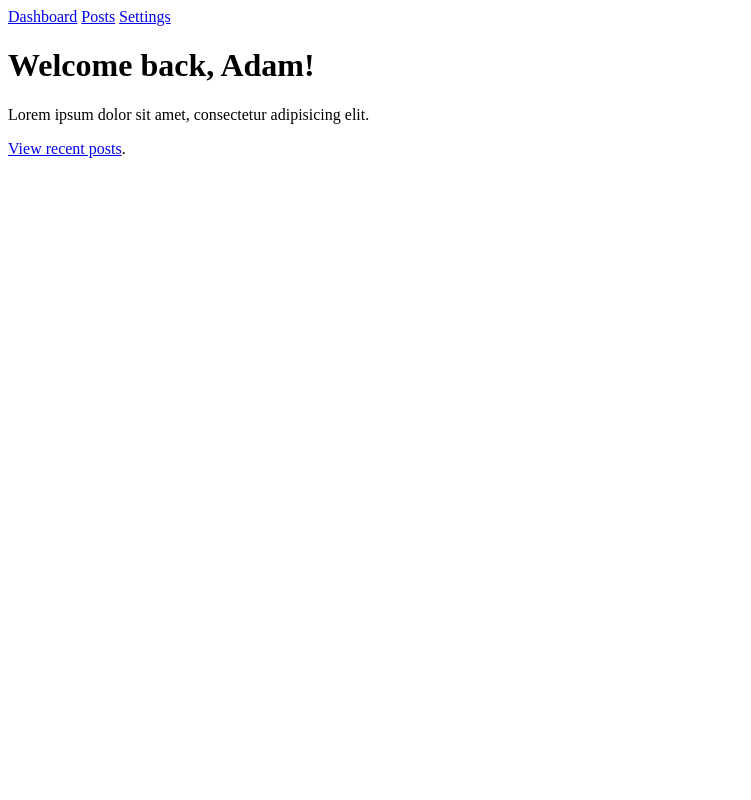
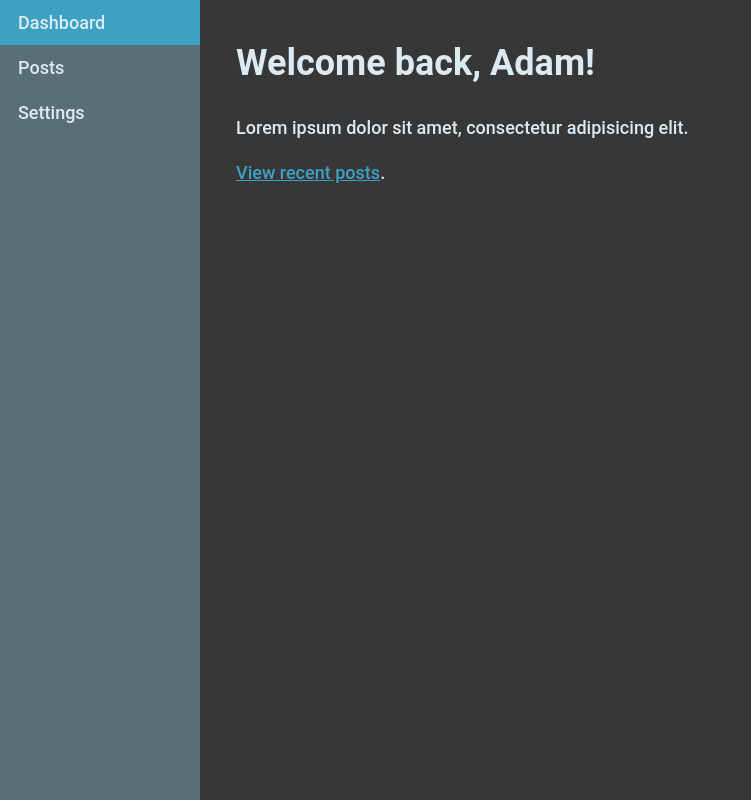
Before and after one commit to adamjameswatkins/VanillaSInglePageApplication, a website with bundled scripts: page frontend/index.html in a window 1280 px wide. Shown: the whole page, without its empty margins (0-751 px from the left). Built offline with nearby package versions, Linux system fonts and the light colour scheme.

Commit message:
Add styling
Added styles.css with own colours and css for the nav

```diff
--- a/frontend/index.html
+++ b/frontend/index.html
@@ -4,6 +4,7 @@
 <head>
     <meta charset="UTF-8" />
     <meta name="viewport" content="width=device-width, initial-scale=1.0" />
+    <link rel="stylesheet" href="/static/css/styles.css" />
     <title>Single Page App</title>
 </head>
 
--- /dev/null
+++ b/frontend/static/css/styles.css
@@ -0,0 +1,48 @@
+:root {
+    --primary-color: #5a6e76;
+    --secondary-color: #393941;
+    --highlight-color: #3da1c2;
+    --background-color: #373737;
+    --foreground-color: #dbeaf3;
+}
+
+body {
+    background-color: var(--background-color);
+    color: var(--foreground-color);
+    font-family: 'Roboto', sans-serif;
+    font-size: 18px;
+    --nav-width:200px;
+    margin: 0 0 0 var(--nav-width);
+}
+
+.nav {
+    position: fixed;
+    top: 0;
+    left: 0;
+    width: var(--nav-width);
+    height: 100vh;
+    background-color: var(--primary-color);
+    color: var(--foreground-color);
+}
+
+.nav__link {
+    display: block;
+    padding: 12px 18px;
+    text-decoration: none;
+    color: var(--foreground-color);
+    font-weight: 500;
+}
+
+.nav__link:hover {
+    background-color: var(--highlight-color);
+}
+
+#app {
+    margin: 2em;
+    line-height: 1.5;
+    font-weight: 500;
+}
+
+a {
+    color: var(--highlight-color);
+}
```
